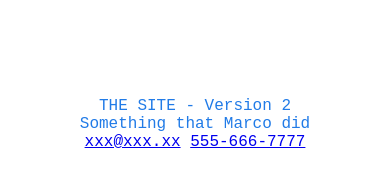
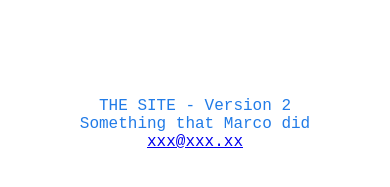
Before and after one commit to mpellino/the_artist, a website: page index.html in a window 390 px wide. Shown: the part 1772-1959 px from the top of the page. Drawn offline with Linux system fonts and the light colour scheme.

Commit message:
no phone number.

```diff
--- a/index.html
+++ b/index.html
@@ -74,7 +74,6 @@
                 <div class="footer-site-credit">Something that Marco did</div>
                 <div id = "contacts" class="contacts">
                     <a href="mailto:someone@example.com">xxx@xxx.xx</a>
-                    <a href=“tel:+491605898081”>555-666-7777</a>
                 </div>
             </div>
         </footer>
```
